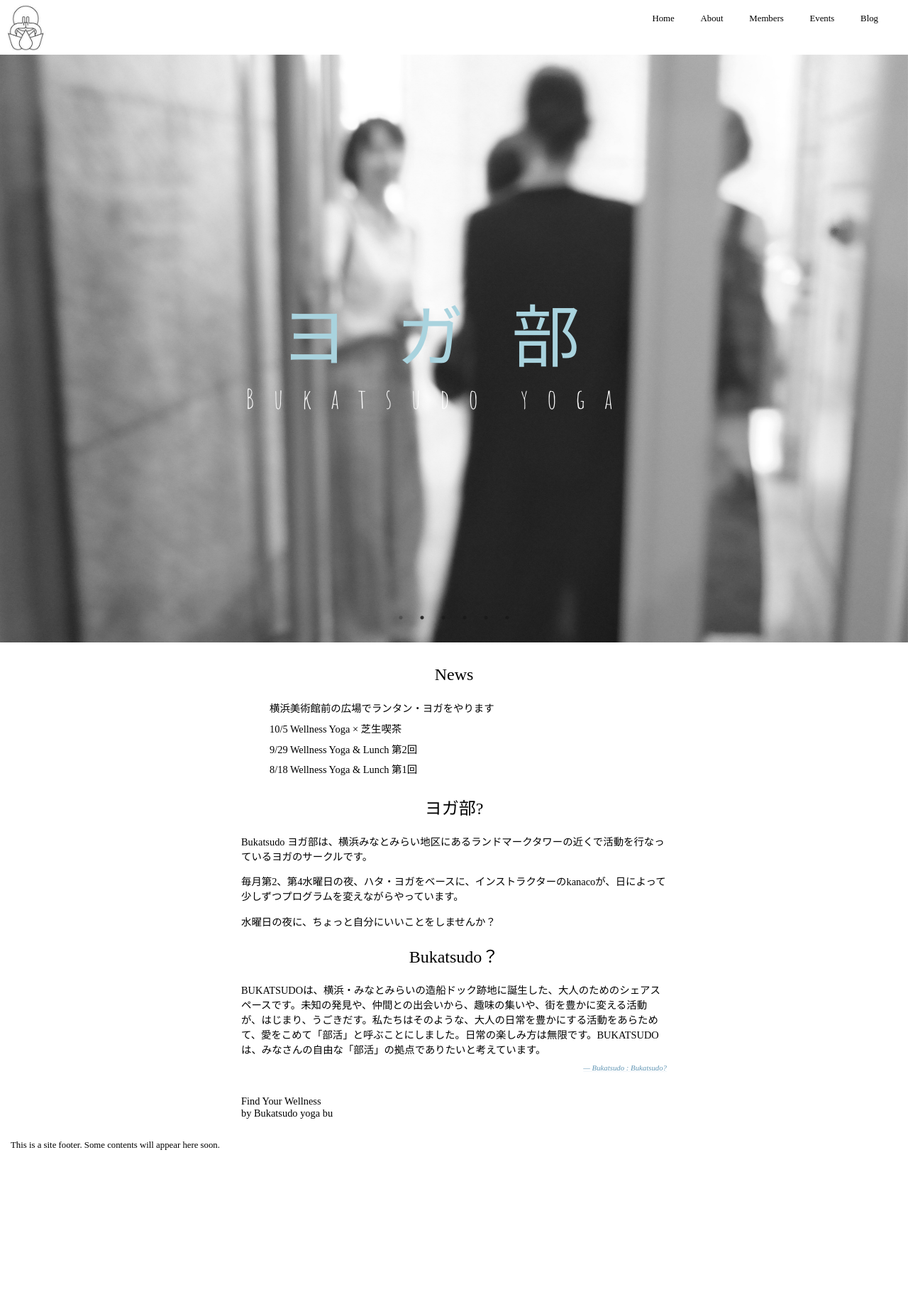
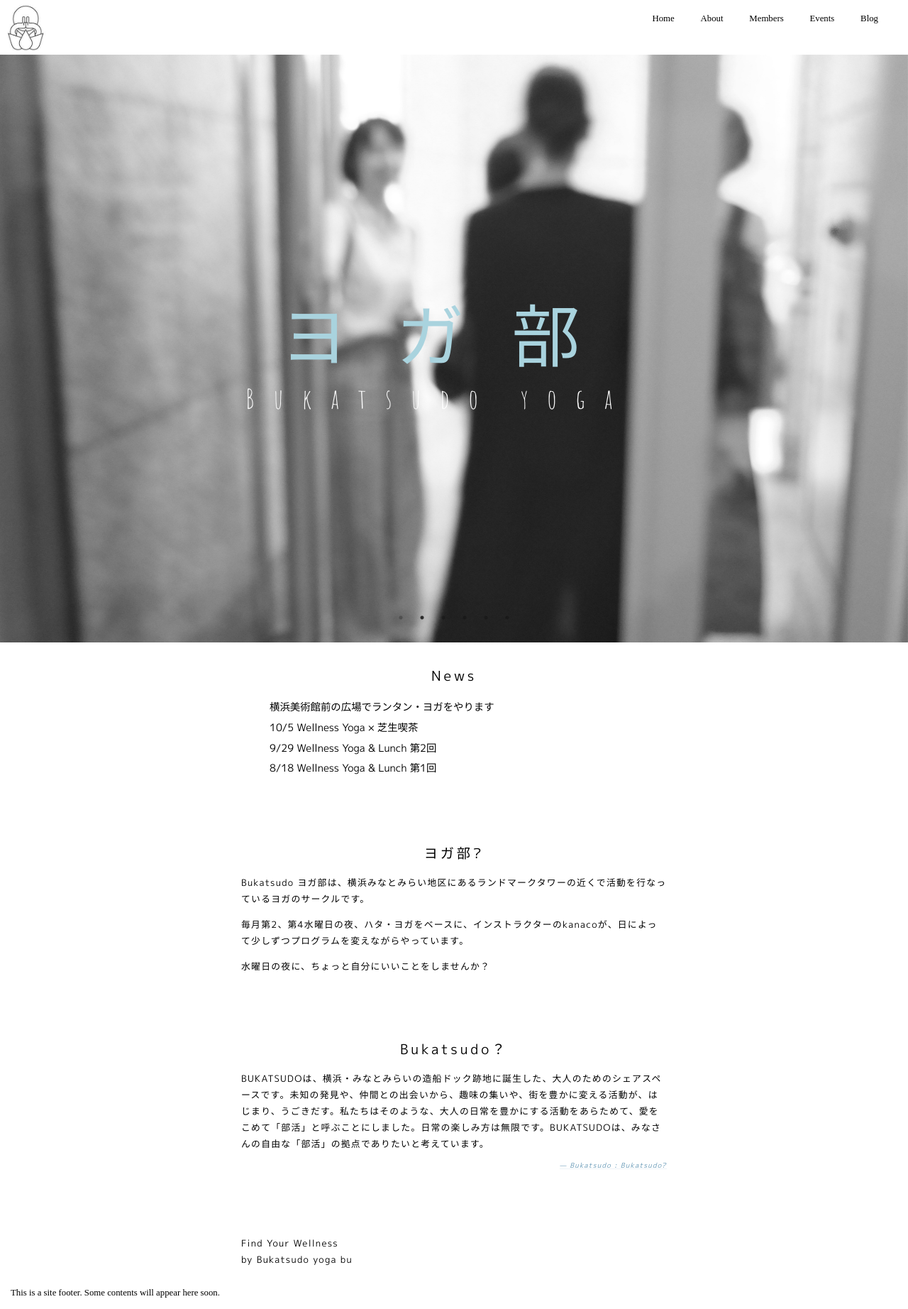
Before and after one commit to mkataoka73/bukatsudoyoga, a Jekyll site: the page built from index.html, in a window 1280 px wide. Shown: the whole page at 71% size. Built offline with Jekyll 4.4.1, drawn with Linux system fonts in a browser that asks for light colours; nearby versions of some CDN libraries; before the commit the page ends 1636 px from its top, so only the background shows below that.

Commit message:
Add some style to homepage text

```diff
--- a/_includes/head.html
+++ b/_includes/head.html
@@ -1,7 +1,7 @@
   <head>
     <meta charset="utf-8">
     <meta name="viewport" content="width=device-width, initial-scale=1">
-    <link href="https://fonts.googleapis.com/css?family=M+PLUS+1p|Noto+Serif+JP:200|Amatic+SC:400,700&display=swap&subset=japanese" rel="stylesheet">
+    <link href="https://fonts.googleapis.com/css?family=M+PLUS+1p|Noto+Serif+JP:200|Amatic+SC:400,700|&display=swap&subset=japanese" rel="stylesheet">
     <link rel="stylesheet" href="{{ "/css/main.css" | relative_url }}">
     <link rel="stylesheet" type="text/css" href="{{ "/css/slick.css" | relative_url }}" media="screen" />
     <link rel="stylesheet" type="text/css" href="{{ "/css/slick-theme.css" | relative_url }}" media="screen" />
--- a/css/main.css
+++ b/css/main.css
@@ -138,12 +138,23 @@ p,li {
   text-align: left;
 }
 .home-text {
+  font-family: 'M PLUS 1p', sans-serif;
   width: 75%;
   max-width: 600px;
   margin: auto;
 }
+.home-text .text-section ~ .text-section {
+  margin-top: 10vh;
+}
+.home-text h2 {
+  font-size:  1.2em;
+  letter-spacing: 0.2em;
+}
 .home-text p {
-  font-size: 0.9em;
+
+  font-size: 0.8em;
+  line-height: 1.8;
+  letter-spacing: 0.1em;
 }
 .home-news li {
   list-style: none;
--- a/index.html
+++ b/index.html
@@ -19,7 +19,7 @@ layout: default
   </div>
 
   <div class="home-section home-text">
-    <div class="home-news">
+    <div class="text-section home-news">
       <h2>News</h2>
       <!-- TODO: Refactor to include -->
       <ul>
@@ -29,13 +29,13 @@ layout: default
         <li>8/18 Wellness Yoga & Lunch 第1回</li>
       </ul>
     </div>
-    <div class="home-section about-club">
+    <div class="text-section about-club">
       <h2>ヨガ部?</h2>
       <p>Bukatsudo ヨガ部は、横浜みなとみらい地区にあるランドマークタワーの近くで活動を行なっているヨガのサークルです。</p>
       <p>毎月第2、第4水曜日の夜、ハタ・ヨガをベースに、インストラクターのkanacoが、日によって少しずつプログラムを変えながらやっています。</p>
       <p>水曜日の夜に、ちょっと自分にいいことをしませんか？</p>
     </div>
-    <div class="home-section about-bukatsudo">
+    <div class="text-section about-bukatsudo">
       <h2>Bukatsudo？</h2>
       <p>
         BUKATSUDOは、横浜・みなとみらいの造船ドック跡地に誕生した、大人のためのシェアスペースです。未知の発見や、仲間との出会いから、趣味の集いや、街を豊かに変える活動が、はじまり、うごきだす。私たちはそのような、大人の日常を豊かにする活動をあらためて、愛をこめて「部活」と呼ぶことにしました。日常の楽しみ方は無限です。BUKATSUDOは、みなさんの自由な「部活」の拠点でありたいと考えています。
@@ -43,7 +43,7 @@ layout: default
       </p>
 
     </div>
-    <div class="home-section message">
+    <div class="text-section message">
       <p>
         Find Your Wellness <br>
         by Bukatsudo yoga bu
```
Also changed, not shown: 9 other files.
